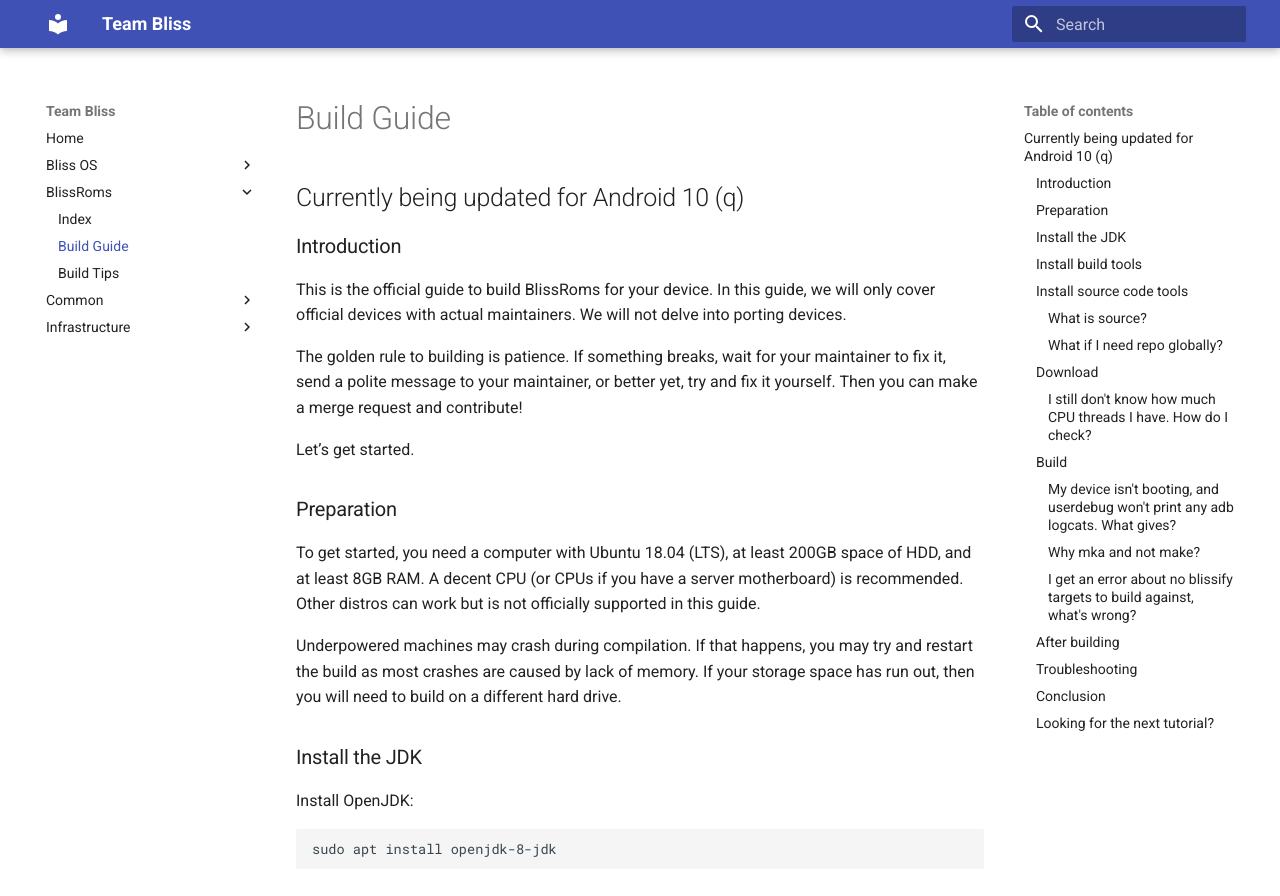
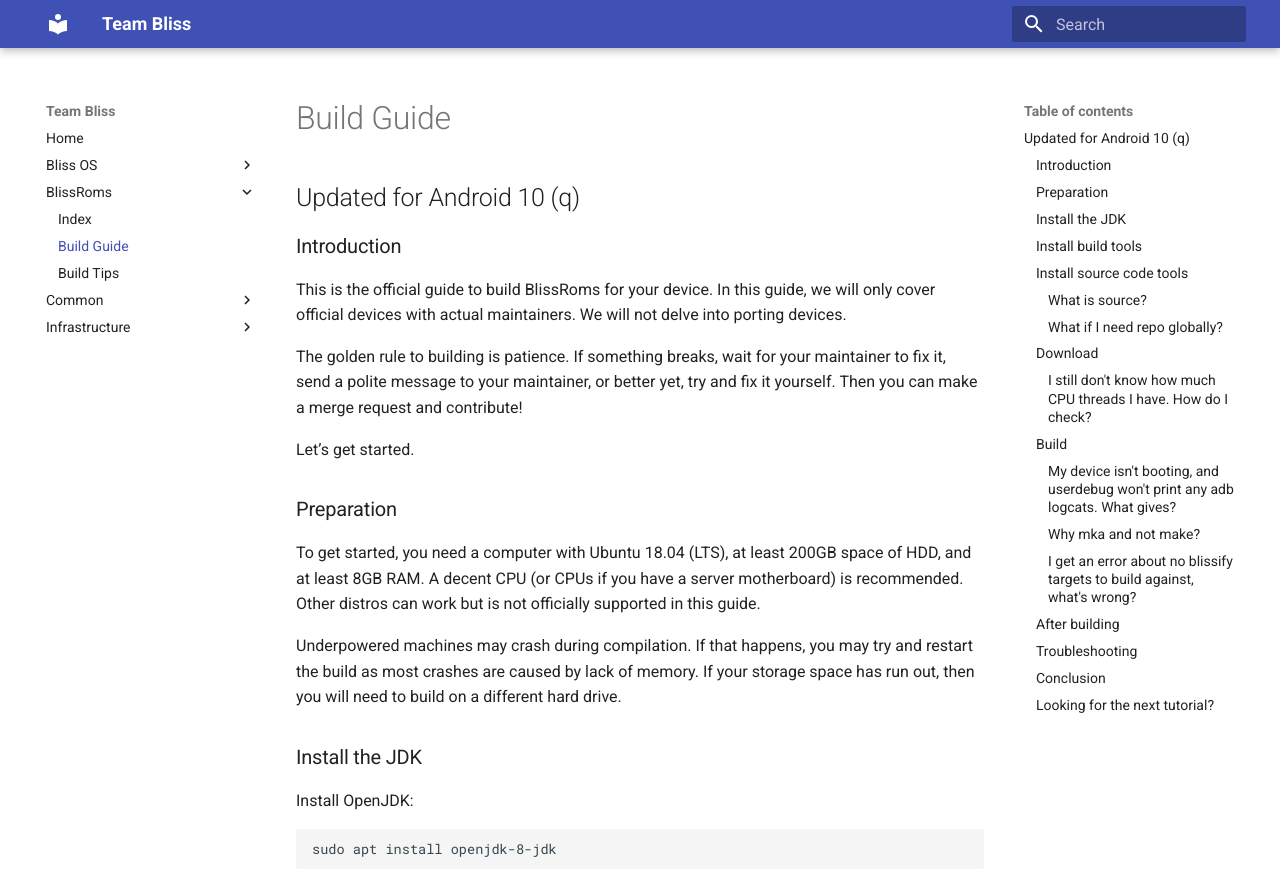
Before and after one commit to BlissRoms/Documentation-old, an MkDocs documentation site: the page built from docs/BlissRoms/build-guide.md, in a window 1280 px wide and 900 px high. Shown: the top 896 px of the window. Built offline with MkDocs 1.6.1 and Material for MkDocs 9.7.7, drawn with Linux system fonts in a browser that asks for light colours.

Commit message:
BlissRoms: Q update
Change-Id: Iaf57035fbe724badb6bb1f64fe14adc49631173f

```diff
--- a/docs/BlissRoms/build-guide.md
+++ b/docs/BlissRoms/build-guide.md
@@ -1,7 +1,7 @@
 
 # Build Guide
 
-## Currently being updated for Android 10 (q)
+## Updated for Android 10 (q)
 
 ### Introduction
 
```
